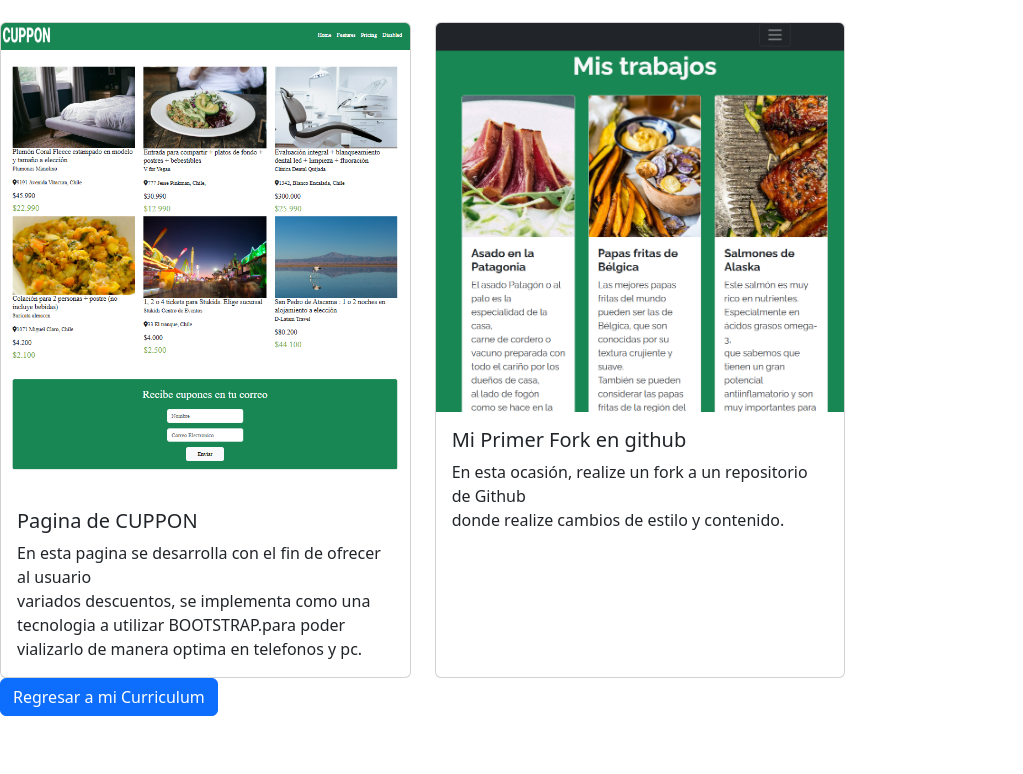
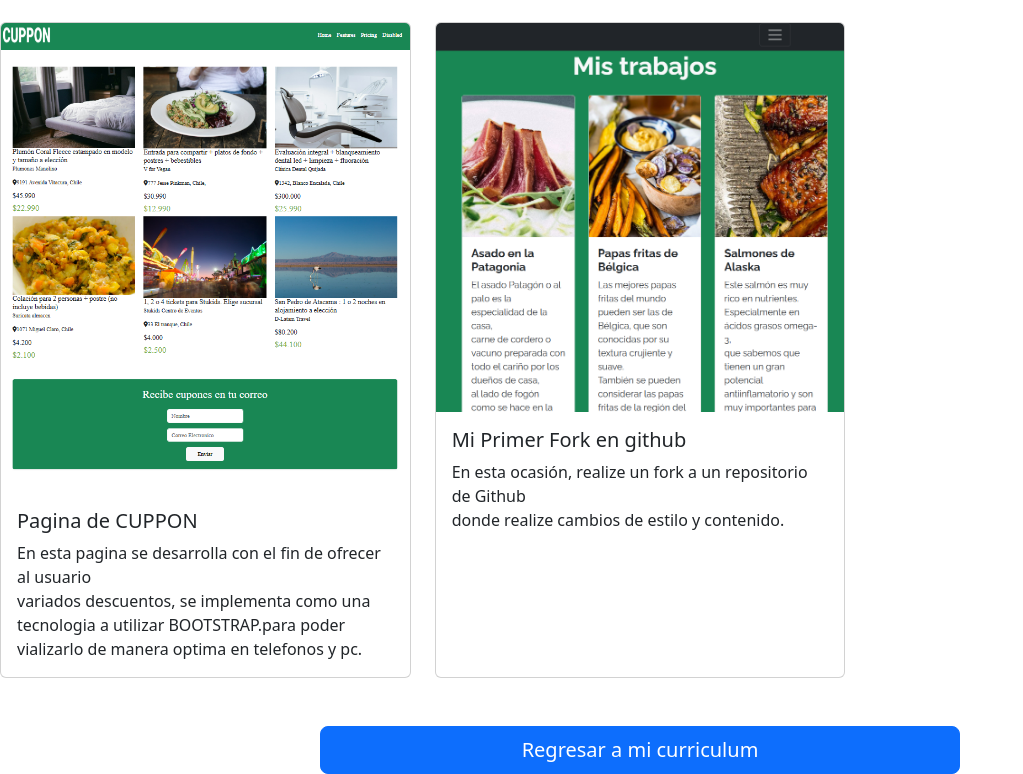
Before and after one commit to karina-liencura/karina-liencura.github.io, a plain HTML site: page portafolio.html in a window 1280 px wide. Shown: the part 813-1587 px from the top of the page, without its empty margins (0-1023 px from the left). Before the commit the page ends 1529 px from the top, so only its background shows below. Drawn offline with nearby package versions, Linux system fonts and the light colour scheme.

Commit message:
detalle de estilos

```diff
--- a/assets/css/style.css
+++ b/assets/css/style.css
@@ -202,3 +202,6 @@ footer{
   text-align: center;
 
 }
+button{
+  position: center;
+}
--- a/portafolio.html
+++ b/portafolio.html
@@ -3,6 +3,7 @@
 <head>
     <meta charset="UTF-8">
     <meta name="viewport" content="width=device-width, initial-scale=1.0">
+    <link rel="stylesheet" href="./assets/css/style.css">
     <link href="https://cdn.jsdelivr.net/npm/bootstrap@5.3.3/dist/css/bootstrap.min.css" rel="stylesheet" integrity="sha384-QWTKZyjpPEjISv5WaRU9OFeRpok6YctnYmDr5pNlyT2bRjXh0JMhjY6hW+ALEwIH" crossorigin="anonymous">
     <title>Portafolio</title>
 </head>
@@ -75,16 +76,16 @@
             </div>
           </div>
       </div>
+      <br>
+      <br>
 
-      <a class="btn btn-primary" href="curriculum.html" role="button">Regresar a mi Curriculum</a>
+     <footer class=footer >
+      <div class="d-grid gap-2 col-6 mx-auto">
 
+          <button type="button" href="index.html" class="btn btn-primary btn-lg">Regresar a mi curriculum</button>
 
-
-
-
-
-
-
+      </div>
+   </footer>
 
 
     <script src="https://cdn.jsdelivr.net/npm/bootstrap@5.3.3/dist/js/bootstrap.bundle.min.js" integrity="sha384-YvpcrYf0tY3lHB60NNkmXc5s9fDVZLESaAA55NDzOxhy9GkcIdslK1eN7N6jIeHz" crossorigin="anonymous"></script>
```
Also changed, not shown: index.html (+2 -2 lines).
